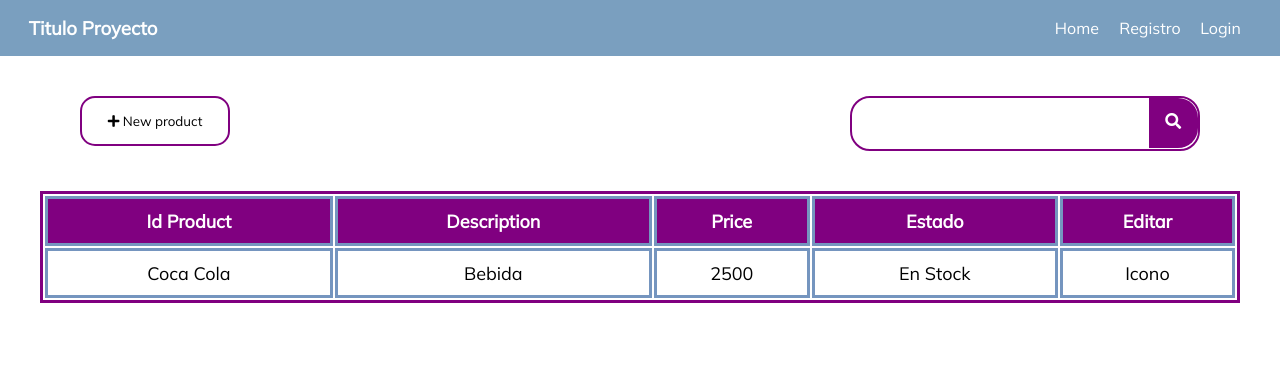
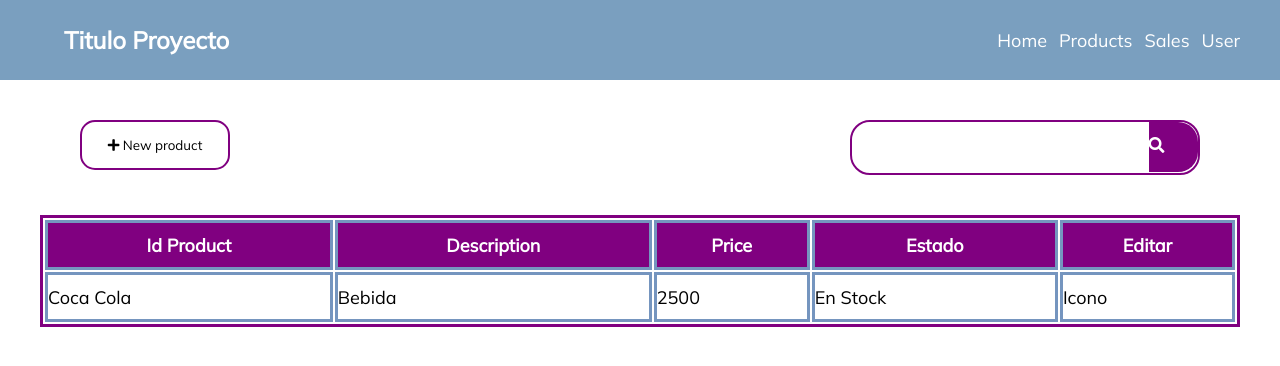
Before and after one commit to Felipesm27Math/prjreactmintic, a React (Create React App) app: page /product in a window 1280 px wide. Shown: the top 366 px of the page. Built offline with nearby package versions, Linux system fonts and the light colour scheme.

Commit message:
creacion componente navbar con rutas , se añadio el componente a cada pagina, se elimino menu antiguo

```diff
--- a/src/App.css
+++ b/src/App.css
@@ -1,54 +1,3 @@
-@import url('https://fonts.googleapis.com/css2?family=Mulish:wght@200;400&display=swap');
-
-:root{
-    --color-azul: #7A9FBF;
-    --color-vino-tinto: #40203A ;
-}
-*{
-    margin: 0;
-    padding: 0;
-    box-sizing: border-box;
-}
-
-a{
-    text-decoration: none;
-}
-
-ul{
-    list-style: none;
-}
-/*COMPONENT MENU STYLES*/
-.navbarra{
-    background-color: var(--color-azul);
-    display: flex;
-    align-items: center;
-    height: 7vh;
-    font-family: 'Mulish', sans-serif;
-}
-
-.navbarra h3{
-    color: white;
-    width: 15%;
-    font-weight:700;
-    padding: 0;
-}
-
-.menu{
-    display: flex;
-    width: 85%;
-    justify-content: flex-end;
-    color: white;
-    margin-right:40px;
-}
-
-.menu li{
-    padding-left: 20px;
-}
-
-.menu li a{
-   color: white;
-}
-/*END COMPONENT MENU STYLES*/
 
 .App {
   text-align: center;
--- a/src/App.js
+++ b/src/App.js
@@ -1,16 +1,16 @@
 //import logo from './logo.svg';
 //import './App.css';
-import { BrowserRouter as Router,  Switch, Route, Link } from "react-router-dom";
+import { BrowserRouter as Router,  Switch, Route} from "react-router-dom";
 import Login from "./components/login_oauth2/Login";
 import Masterproduct from "./components/master_product/Masterproduct";
 import Newproduct from "./components/product_register/Productregister";
 import Salesmaster from "./components/sales_master/Salesmaster";
 import Salesregister from "./components/sales_register/Salesregister";
 import Usermaster from "./components/user_master/Usermaster";
-import {FontAwesomeIcon} from '@fortawesome/react-fontawesome';
+//import {FontAwesomeIcon} from '@fortawesome/react-fontawesome';
 import {} from '@fortawesome/free-solid-svg-icons'
 import {} from '@fortawesome/fontawesome-svg-core'
-import { faGoogle } from '@fortawesome/free-brands-svg-icons'
+//import { faGoogle } from '@fortawesome/free-brands-svg-icons'
 
 function App() {
   return (
--- a/src/components/master_product/Masterproduct.js
+++ b/src/components/master_product/Masterproduct.js
@@ -1,5 +1,5 @@
 import React from 'react'
-import Menu from '../menu'
+import Navbar from '../navbar/Navbar'
 
 /*importar estilos*/
 import './style.css'
@@ -7,7 +7,7 @@ import './style.css'
 const Masterproduct = () => {
     return (
         <>
-          <Menu/>
+          <Navbar/>
           <section className="cont-principal">
               <div className="funciones">
                   <button type="submit"><i class="fas fa-plus"></i> New product</button>
--- a/src/components/master_product/style.css
+++ b/src/components/master_product/style.css
@@ -3,6 +3,7 @@
     height: 90vh;
     margin-left: 40px;
     margin-right: 40px;
+
 }
 
 .funciones{
--- a/src/components/menu.jsx
+++ /dev/null
@@ -1,20 +0,0 @@
-import React from 'react'
-import '../App.css'
-const Menu = () => {
-    return (
-        <>
-            <header>
-                <nav class="navbarra">
-                <h3>Titulo Proyecto</h3>
-                <ul class="menu">
-                    <li><a href="#">Home</a></li>
-                    <li><a href="#">Registro</a></li>
-                    <li><a href="#">Login</a></li>
-                </ul>
-                </nav>
-            </header>
-        </>
-    );
-}
-
-export default Menu;
--- a/src/components/navbar/Navbar.js
+++ b/src/components/navbar/Navbar.js
@@ -1,11 +1,33 @@
 import React from 'react'
+import './style.css'
+import {Link} from 'react-router-dom'
 
 function Navbar() {
     return (
-        <div>
+            <header>
+                <nav className="navbarra">
+                    <Link to="/home">
+                        <div className="logo_nav">
+                            <h3>Titulo Proyecto</h3>
+                        </div>
+                    </Link>
 
-            <h1>Navbar of the app</h1>
-        </div>
+                    <ul className="menu">
+                        <Ruta route="/" name="Home" />
+                        <Ruta route="/product" name="Products" />
+                        <Ruta route="/sales" name="Sales" />
+                        <Ruta route="/user" name="User" />
+                    </ul>
+                </nav>
+            </header>
+    )
+}
+
+const Ruta = ({route, name}) =>{
+    return(
+        <Link to={route}>
+            <li>{name}</li>
+        </Link>
     )
 }
 
--- a/src/components/navbar/style.css
+++ b/src/components/navbar/style.css
@@ -0,0 +1,62 @@
+@import url('https://fonts.googleapis.com/css2?family=Mulish:wght@200;400&display=swap');
+
+:root{
+    --color-azul: #7A9FBF;
+    --color-vino-tinto: #40203A ;
+}
+*{
+    margin: 0;
+    padding: 0;
+    box-sizing: border-box;
+}
+
+
+ul{
+    list-style: none;
+}
+
+a{
+    text-decoration: none;
+}
+/*COMPONENT MENU STYLES*/
+.navbarra{
+    background-color: var(--color-azul);
+    display: flex;
+    align-items: center;
+    justify-content: space-between;
+    padding: 25px 40px;
+    width: 100%;
+    font-family: 'Mulish', sans-serif;
+}
+
+.logo_nav{
+    height: 100%;
+}
+
+.logo_nav h3{
+    color: white;
+    width: 100%;
+    font-weight: bold;
+    font-size:24px;
+    padding-top: 0;
+
+}
+
+.menu{
+    display: flex;
+    width: 50%;
+    justify-content: flex-end;
+    color: white;
+}
+
+.menu li{
+    color: white;
+    text-decoration: none;
+    font-size: 18px;
+}
+
+.menu li:hover{
+    color: blueviolet;
+}
+
+/*END COMPONENT MENU STYLES*/
--- a/src/components/product_register/Productregister.js
+++ b/src/components/product_register/Productregister.js
@@ -1,10 +1,10 @@
 import React from 'react'
-import Menu from '../menu'
+import Navbar from '../navbar/Navbar'
 import './style.css'
 const Newproduct = () => {
     return (
         <>
-            <Menu/>
+            <Navbar/>
             <section class="formulariocont">
                 <div class="cont-titulo">
                     <div class="titulo"><h4>New Product</h4></div>
--- a/src/components/sales_master/Salesmaster.js
+++ b/src/components/sales_master/Salesmaster.js
@@ -1,10 +1,12 @@
 import React from 'react'
+import Navbar from '../navbar/Navbar'
 
 const Salesmaster = () => {
     return (
-        <div>
-            Sales Master Page
-        </div>
+        <>
+        <Navbar/>
+        Sales Master Page
+        </>
     )
 }
 
--- a/src/components/sales_register/Salesregister.js
+++ b/src/components/sales_register/Salesregister.js
@@ -1,8 +1,10 @@
 import React from 'react'
+import Navbar from '../navbar/Navbar'
 
 const Salesregister = () => {
     return (
         <div>
+            <Navbar/>
             Page new Sale
         </div>
     )
--- a/src/components/user_master/Usermaster.js
+++ b/src/components/user_master/Usermaster.js
@@ -1,11 +1,11 @@
 import React from 'react';
-import Menu from '../menu';
+import Navbar from '../navbar/Navbar';
 import './style.css';
 
 const Usermaster = () => {
     return (
         <>
-          <Menu/>
+          <Navbar/>
           <section className="block__main">
             <div className="block__busqueda">
                 <h4>Que usuario deseas editar?</h4>
--- a/src/components/user_master/style.css
+++ b/src/components/user_master/style.css
@@ -76,6 +76,7 @@
     font-size: 18px;
     text-transform: capitalize;
     font-family: 'Mulish', sans-serif;
+    text-align: center;
 }
 
 .block__tabla table tbody td i{
```
